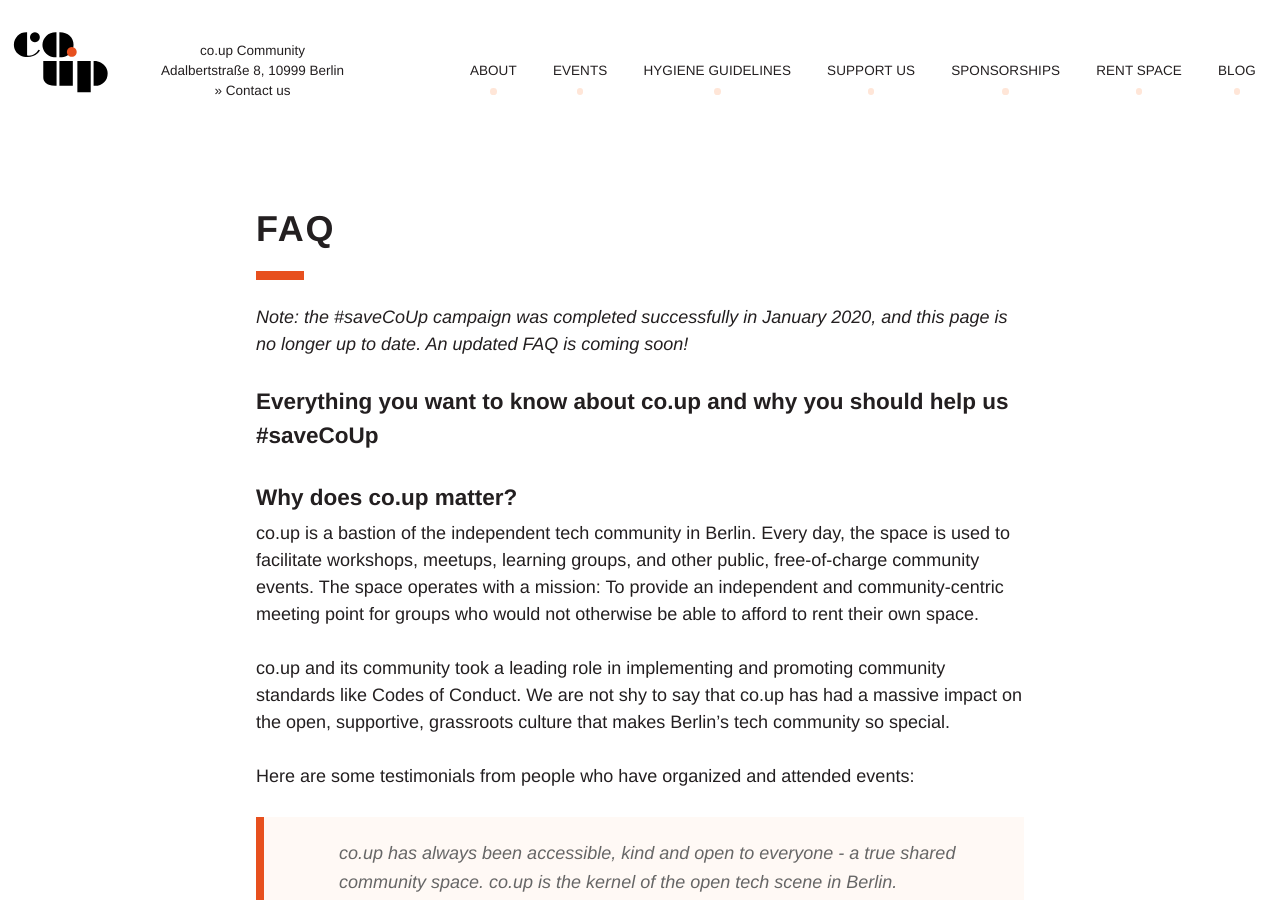
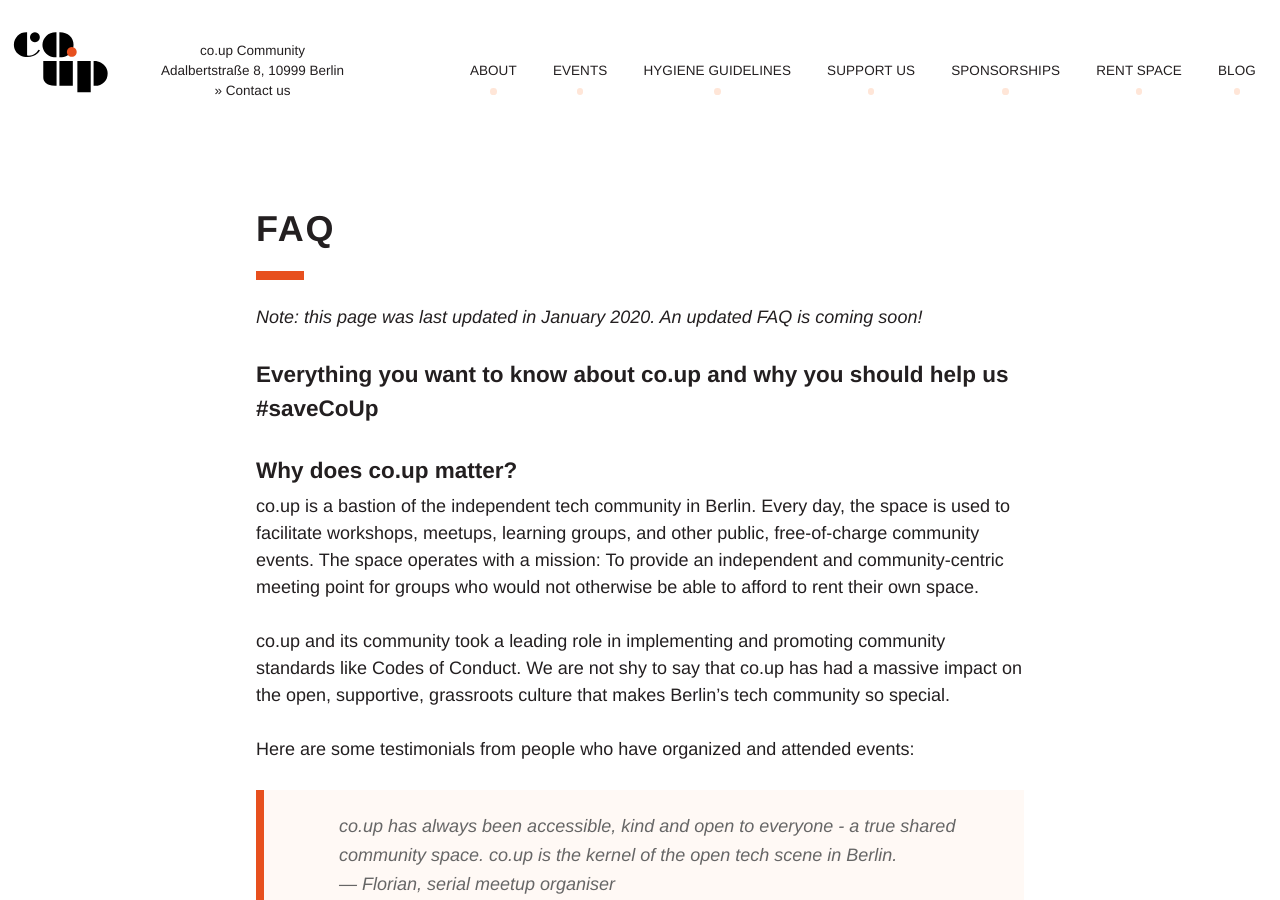
Before and after one commit to co-up/co-up.de, a Jekyll site: the page built from faq.html, in a window 1280 px wide and 900 px high. Built offline with Jekyll 4.4.1, drawn with Linux system fonts in a browser that asks for light colours.

Commit message:
edited disclaimer copy

```diff
--- a/faq.html
+++ b/faq.html
@@ -6,7 +6,7 @@
 <h1>
   FAQ
 </h1>
-<p><em>Note: the #saveCoUp campaign was completed successfully in January 2020, and this page is no longer up to date. An updated FAQ is coming soon!</em></p>
+<p><em>Note: this page was last updated in January 2020. An updated FAQ is coming soon!</em></p>
 
 
 <p class="teaser">
```
